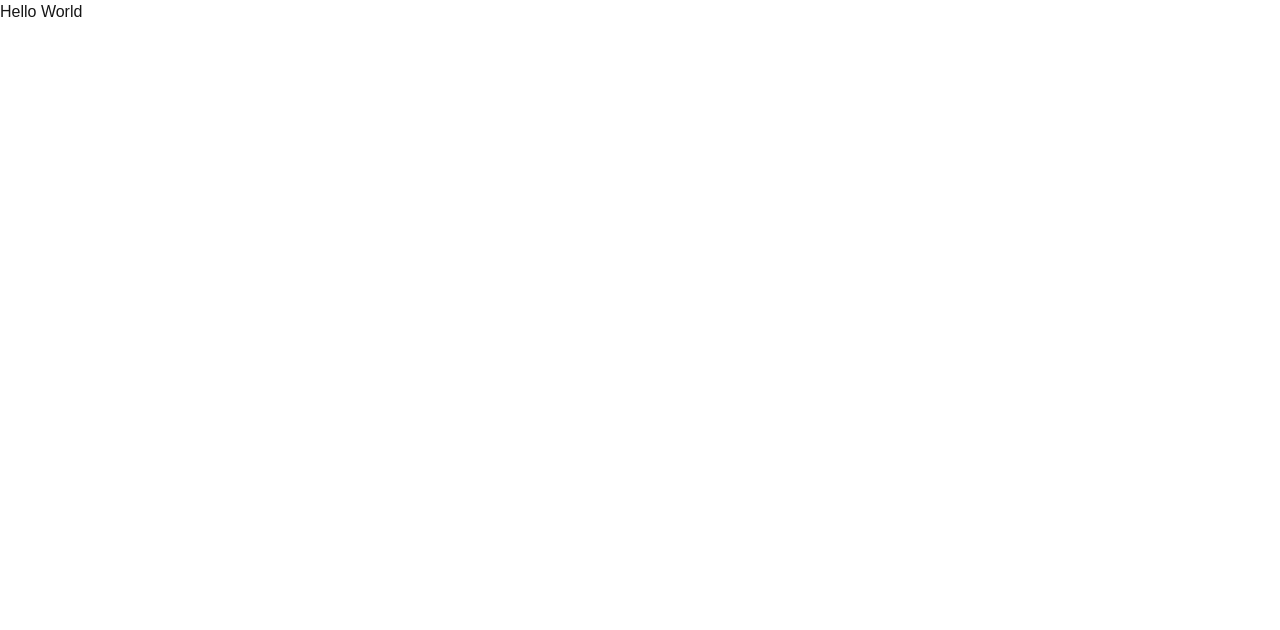
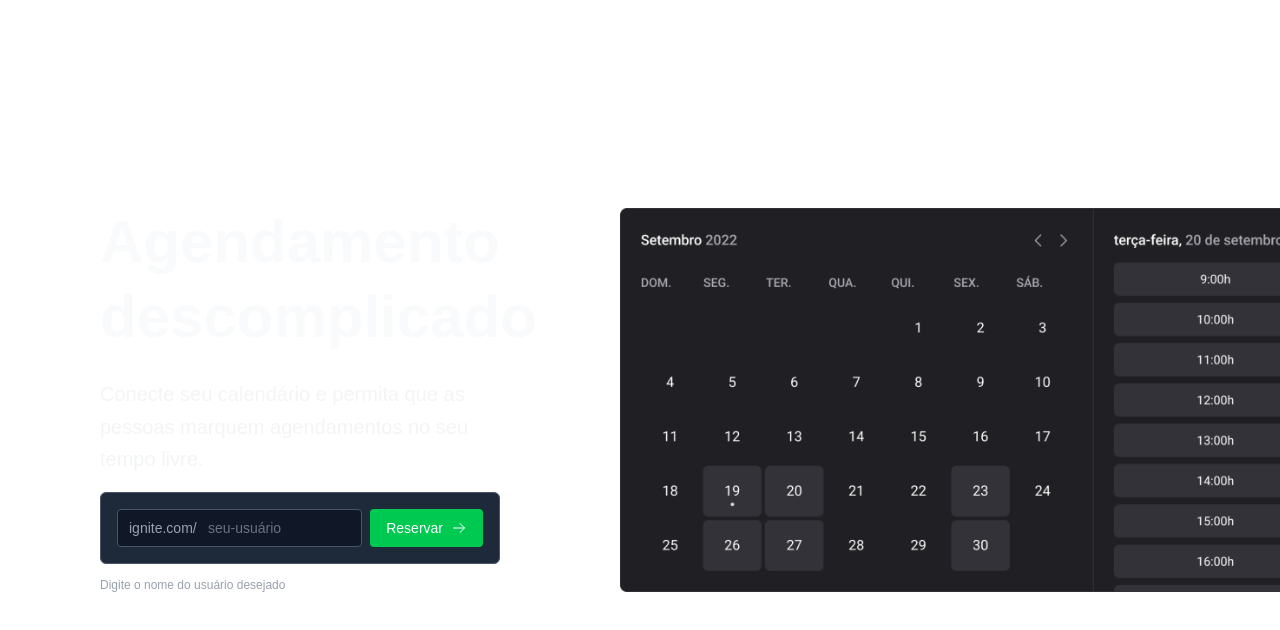
Before and after one commit to marlondenisck/ignite-call, a Next.js app: page / in a window 1280 px wide. Shown: the top 630 px of the page. Built offline with nearby package versions, Linux system fonts and the light colour scheme.

Commit message:
pagina inicial

```diff
--- a/app/components/Button.tsx
+++ /dev/null
@@ -1,9 +0,0 @@
-import React from 'react'
-
-// import { Container } from './styles';
-
-const Button: React.FC = () => {
-  return <button className='p-4 bg-amber-500 cursor-pointer'>Click me</button>
-}
-
-export default Button
--- a/app/page.tsx
+++ b/app/page.tsx
@@ -1,6 +1 @@
-
-export default function Home() {
-  return (
-     <h1>Hello World</h1>
-  )
-}
+export { default } from './pages/home'
--- /dev/null
+++ b/app/pages/home/components/ClaimUsernameForm/index.tsx
@@ -0,0 +1,75 @@
+'use client'
+
+import { zodResolver } from '@hookform/resolvers/zod'
+import { ArrowRight } from 'phosphor-react'
+import { useForm } from 'react-hook-form'
+import { z } from 'zod'
+
+const ClaimUsernameFormSchema = z.object({
+  username: z
+    .string()
+    .min(3, { message: 'O usuário precisa ter pelo menos 3 letras.' })
+    .regex(/^([a-z\\-]+)$/i, {
+      message: 'O usuário pode ter apenas letras e hifens.',
+    })
+    .transform((username) => username.toLowerCase()),
+})
+// z.object() → Cria um "molde" que define como os dados devem ser
+// username: z.string() → Diz que o campo username deve ser um texto (string)
+
+type ClaimUsernameFormData = z.infer<typeof ClaimUsernameFormSchema>
+// type → Cria um "tipo" personalizado no TypeScript
+// z.infer<> → "Descobre" automaticamente qual é o formato dos dados baseado no schema
+// Resultado: ClaimUsernameFormData = { username: string }
+
+export function ClaimUsernameForm() {
+  const {
+    register,
+    handleSubmit,
+    formState: { errors },
+  } = useForm<ClaimUsernameFormData>({
+    resolver: zodResolver(ClaimUsernameFormSchema),
+  })
+  //   O resolver é como um "tradutor" entre o React Hook Form e bibliotecas de validação
+  // Ele pega as regras do Zod e "ensina" o React Hook Form como usar essas regras
+
+  async function handleClaimUsername(data: ClaimUsernameFormData) {
+    console.log(data)
+  }
+
+  return (
+    <>
+      <form
+        onSubmit={handleSubmit(handleClaimUsername)}
+        className='mt-4 grid grid-cols-[1fr_auto] gap-2 rounded-md border border-gray-600 bg-gray-800 p-4 max-sm:grid-cols-1'
+      >
+        <div className='relative'>
+          <span className='absolute top-1/2 left-3 -translate-y-1/2 text-sm text-gray-400'>
+            ignite.com/
+          </span>
+          <input
+            type='text'
+            placeholder='seu-usuário'
+            {...register('username')}
+            className='w-full rounded border border-gray-600 bg-gray-900 py-2 pr-3 pl-[90px] text-sm text-gray-100 placeholder:text-gray-500 focus:border-green-500 focus:ring-1 focus:ring-green-500 focus:outline-none'
+          />
+        </div>
+
+        <button
+          type='submit'
+          className='flex items-center gap-2 rounded bg-green-500 px-4 py-2 text-sm font-medium text-white hover:bg-green-600 focus:ring-2 focus:ring-green-500 focus:ring-offset-2 focus:ring-offset-gray-800 focus:outline-none disabled:cursor-not-allowed disabled:opacity-50'
+        >
+          Reservar
+          <ArrowRight size={16} />
+        </button>
+      </form>
+      <div className='mt-2'>
+        <span className='text-xs text-gray-400'>
+          {errors.username
+            ? errors.username.message
+            : 'Digite o nome do usuário desejado'}
+        </span>
+      </div>
+    </>
+  )
+}
--- /dev/null
+++ b/app/pages/home/index.tsx
@@ -0,0 +1,33 @@
+import Image from 'next/image'
+
+import previewImage from '@/app/assets/app-preview.png'
+
+import { ClaimUsernameForm } from './components/ClaimUsernameForm'
+
+export default function Home() {
+  return (
+    <div className='ml-auto flex h-screen max-w-[calc(100vw-(100vw-1160px)/2)] items-center gap-20 overflow-hidden max-lg:gap-10 max-md:max-w-full max-md:flex-col max-md:gap-8 max-md:px-6'>
+      <div className='max-w-[480px] px-10 max-md:max-w-none max-md:px-0 max-md:text-center'>
+        <h1 className='text-6xl leading-tight font-bold text-gray-50 max-lg:text-5xl max-md:text-4xl max-sm:text-3xl'>
+          Agendamento descomplicado
+        </h1>
+        <p className='mt-6 text-xl leading-relaxed text-gray-100 max-lg:text-lg max-md:text-base'>
+          Conecte seu calendário e permita que as pessoas marquem agendamentos
+          no seu tempo livre.
+        </p>
+        <ClaimUsernameForm />
+      </div>
+
+      <div className='flex h-full max-h-96 w-full min-w-max overflow-hidden pr-8 max-md:flex max-md:justify-center max-md:pr-0 max-sm:hidden'>
+        <Image
+          src={previewImage}
+          height={400}
+          quality={100}
+          priority
+          alt='Calendário simbolizando aplicação em funcionamento'
+          className='h-full w-auto object-contain'
+        />
+      </div>
+    </div>
+  )
+}
--- a/app/teste/page.tsx
+++ /dev/null
@@ -1,10 +0,0 @@
-import React from 'react'
-
-import Button from '../components/Button'
-// import { Container } from './styles';
-
-const Teste: React.FC = () => {
-  return <Button />
-}
-
-export default Teste
--- a/package.json
+++ b/package.json
@@ -9,9 +9,13 @@
     "lint": "eslint"
   },
   "dependencies": {
+    "@hookform/resolvers": "^5.2.2",
     "next": "16.0.1",
+    "phosphor-react": "^1.4.1",
     "react": "19.2.0",
-    "react-dom": "19.2.0"
+    "react-dom": "19.2.0",
+    "react-hook-form": "^7.66.0",
+    "zod": "^4.1.12"
   },
   "devDependencies": {
     "@tailwindcss/postcss": "^4",
```
Also changed, not shown: app/assets/app-preview.png (added), 1 other file (tests, documents, lock files or other folders).
